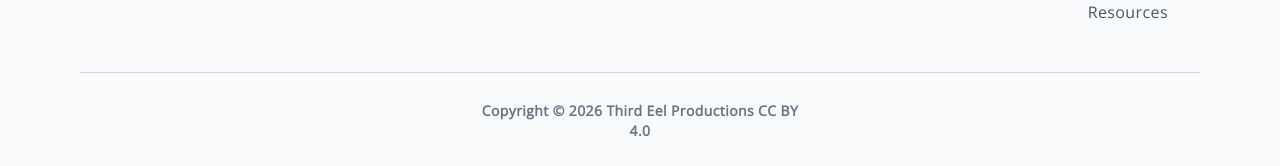
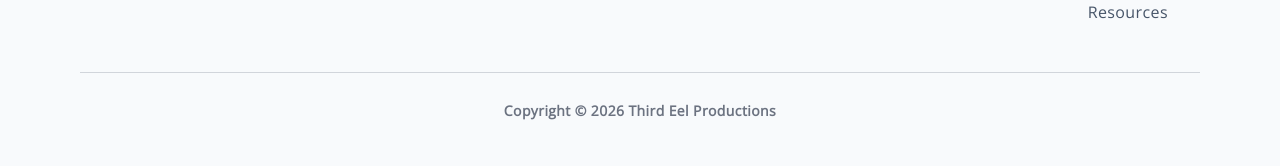
Before and after one commit to paper-engineer/laser-gallery, a Jekyll site: the page built from docs/index.md, in a window 1280 px wide. Shown: the part 989-1155 px from the top of the page. Built offline with Jekyll 4.4.1, drawn with Linux system fonts in a browser that asks for light colours; our own code applies the rules of GitHub Pages for plain Markdown files.

Commit message:
Update _config.yml

```diff
--- a/docs/_config.yml
+++ b/docs/_config.yml
@@ -11,7 +11,7 @@ logo: /siteicon.png
 author: MOG (the third eel)
 email:
 company: Third Eel Productions
-license: CC BY 4.0
+license:
 
 lang: en
 timezone: NZ
```
